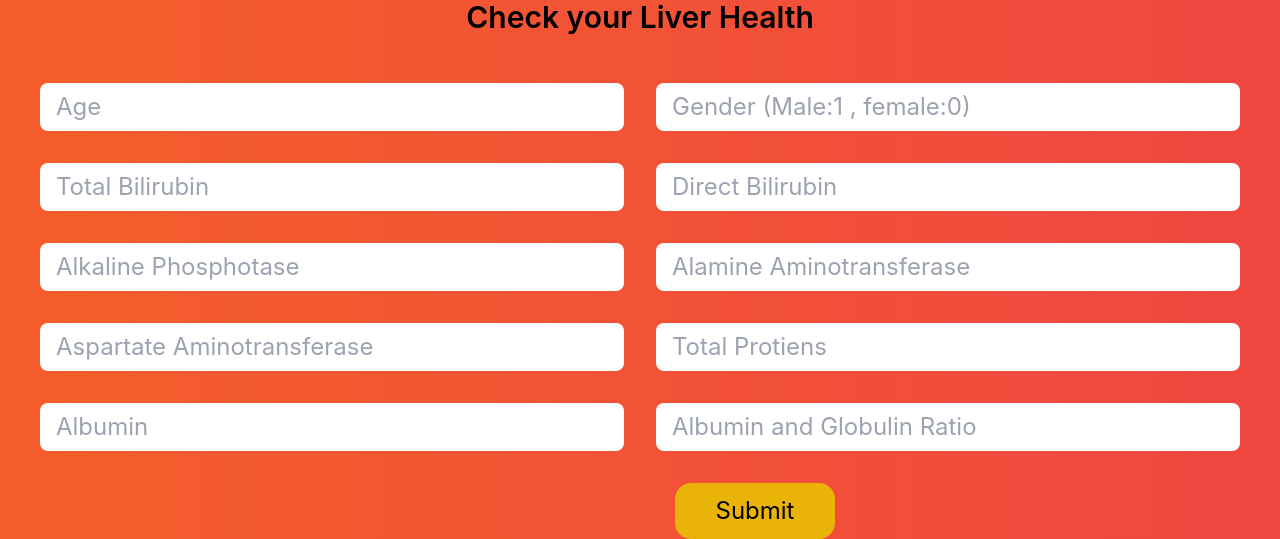
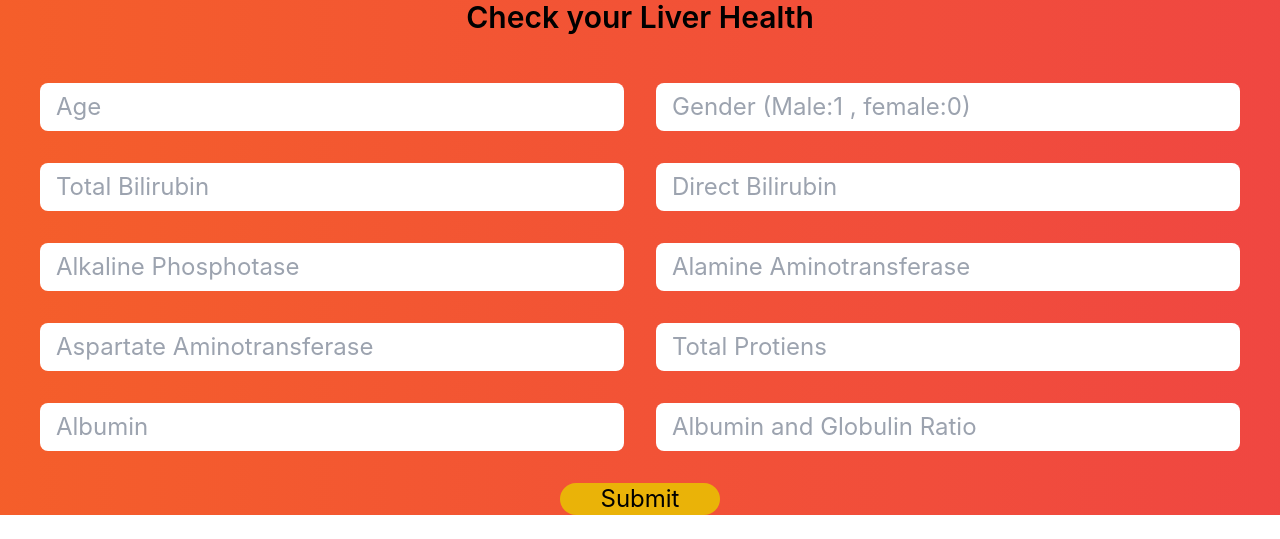
Before and after one commit to Sankeerth-S-Narayan/Liver-Disease-Prediction, a Flask app: page / in a window 1280 px wide. Shown: the part 393-932 px from the top of the page. After the commit the page ends 908 px from the top, so only its background shows below. Run offline with Flask 2, Linux system fonts and the light colour scheme; parts of the project's set-up code (start-up, migrations or seed data) failed here and were passed over; some libraries are stand-ins or nearby versions.

Commit message:
Add files via upload

```diff
--- a/templates/index.html
+++ b/templates/index.html
@@ -42,7 +42,10 @@
             <input class="text-2xl px-4 py-2 rounded-lg" type="text" id="Albumin" placeholder="Albumin " name="Albumin" required="required">
             <input class="text-2xl px-4 py-2 rounded-lg" type="text" id="Albumin_and_Globulin_Ratio" placeholder="Albumin and Globulin Ratio" name="Albumin_and_Globulin_Ratio" required="required">
 
-            <input id="button" class=" bg-yellow-500 w-40 border-solid px-6 py-3 col-span-2 rounded-2xl text-2xl hover:cursor-pointer " type="submit">
+            <div class="align-center col-start-1 col-end-3 flex justify-center">
+              <input id="button" class="bg-yellow-500 w-40 border-solid rounded-2xl self-center text-2xl hover:cursor-pointer " type="submit"/>
+
+            </div>
         </form>
 
 
@@ -73,9 +76,6 @@
       background-position: 100% 50%;
     }
   }
-        #button{
-            margin-left: 635px;
-        }
 </style>
 
 
```
